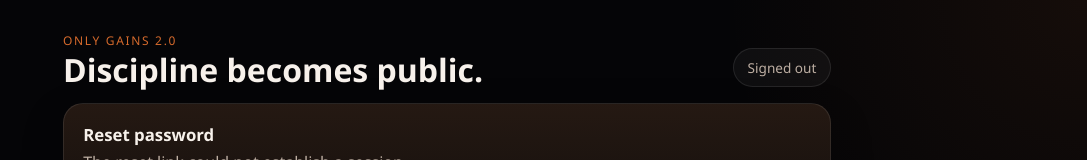
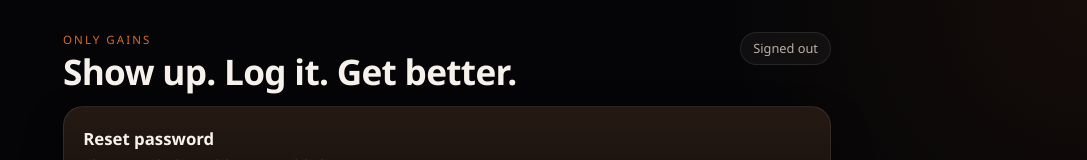
Before and after one commit to LandoKernow/OnlyGainsV2, a React (Vite) app: page /reset-password in a window 1280 px wide. Shown: the top 160 px of the page, without its empty margins (193-1280 px from the left). Built offline with nearby package versions, Linux system fonts and the light colour scheme; no server answers.

Commit message:
Polish live Board landing header

```diff
--- a/src/app/layout/AppShell.jsx
+++ b/src/app/layout/AppShell.jsx
@@ -11,17 +11,18 @@
 
 export function AppShell({ children }) {
   const { session, status, authError } = useAuth()
+  const userLabel = session?.user?.email ? session.user.email.split('@')[0] : null
 
   return (
     <div className="app-shell">
       <header className="app-header">
         <div>
-          <p className="eyebrow">Only Gains 2.0</p>
-          <h1>Discipline becomes public.</h1>
+          <p className="eyebrow">ONLY GAINS</p>
+          <h1>Show up. Log it. Get better.</h1>
         </div>
-        <div className="session-pill" aria-live="polite">
+        <div className="session-pill" title={session?.user?.email} aria-live="polite">
           {status === 'loading' && 'Session loading'}
-          {status === 'authenticated' && session?.user?.email}
+          {status === 'authenticated' && userLabel}
           {status === 'unauthenticated' && 'Signed out'}
           {status === 'setup-error' && (authError || 'Setup error')}
         </div>
--- a/src/features/dashboard/DashboardSections.jsx
+++ b/src/features/dashboard/DashboardSections.jsx
@@ -21,12 +21,14 @@
 }
 
 export function HeroStatus({ profile }) {
+  const statusLabel = profile?.board_status ? String(profile.board_status) : 'active'
+
   return (
     <Card title={`${profile?.name || 'Warrior'}`} body="Board live.">
       <div className="stack">
         <div className="stat-strip">
-          <span>{profile?.board_status ?? 'Active'}</span>
-          <span>Status ok</span>
+          <span>Status: {statusLabel}</span>
+          <span>You’re in the fight.</span>
         </div>
       </div>
     </Card>
--- a/src/styles/globals.css
+++ b/src/styles/globals.css
@@ -82,7 +82,7 @@
 
 .app-header {
   display: flex;
-  align-items: flex-end;
+  align-items: flex-start;
   justify-content: space-between;
   gap: 1rem;
   margin: 0 auto 1rem;
@@ -90,17 +90,18 @@
 }
 
 .app-header h1 {
-  margin: 0.25rem 0 0;
-  font-size: clamp(1.5rem, 5vw, 2rem);
+  margin: 0.4rem 0 0;
+  font-size: clamp(1.65rem, 4.5vw, 2.2rem);
   line-height: 1.05;
+  letter-spacing: -0.02em;
 }
 
 .eyebrow {
   margin: 0;
   color: var(--accent);
   text-transform: uppercase;
-  letter-spacing: 0.14em;
-  font-size: 0.75rem;
+  letter-spacing: 0.18em;
+  font-size: 0.72rem;
 }
 
 .session-pill,
@@ -109,10 +110,12 @@
   background: rgba(255, 255, 255, 0.04);
   color: var(--text-muted);
   border-radius: 999px;
-  padding: 0.55rem 0.85rem;
-  font-size: 0.85rem;
-  max-width: min(80%, 28rem);
-  overflow-wrap: anywhere;
+  padding: 0.4rem 0.75rem;
+  font-size: 0.8rem;
+  max-width: min(50vw, 18rem);
+  white-space: nowrap;
+  overflow: hidden;
+  text-overflow: ellipsis;
 }
 
 .pill-button {
```
